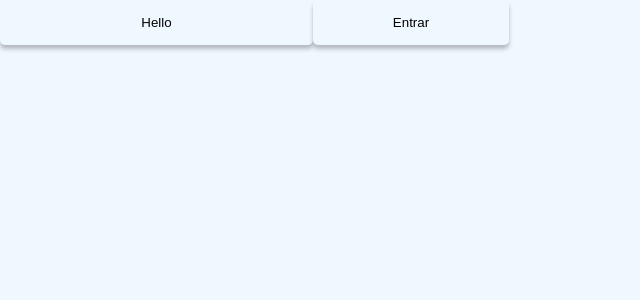
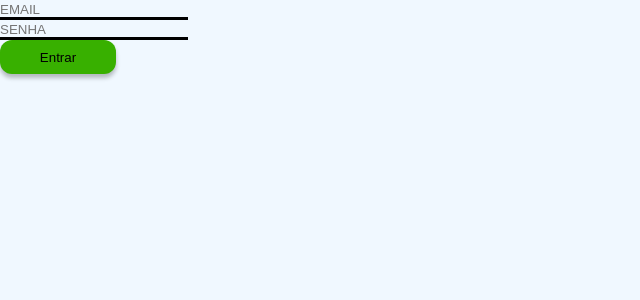
Before and after one commit to RushiamX/Projeto-Light, a React (Create React App) app: page / in a window 1280 px wide. Shown: the top 300 px of the page, without its empty margins (0-640 px from the left). Built offline with nearby package versions, Linux system fonts and the light colour scheme.

Commit message:
feat: cria inputs e botão da tela login

```diff
--- a/src/App.js
+++ b/src/App.js
@@ -1,12 +1,15 @@
 
 import './App.css';
-import ButtonEmail from './components/ButtonEmail';
+
+import InputEmail from './components/InputEmail';
 import ButtonLogin from './components/ButtonLogin';
+import InputSenha from './components/InputSenha';
 
 function App() {
   return (
     <div className="App">
-     <ButtonEmail>Hello</ButtonEmail>
+     <InputEmail />
+     <InputSenha />
      <ButtonLogin>Entrar</ButtonLogin>
     </div>
   );
--- a/src/components/ButtonEmail.css
+++ /dev/null
@@ -1,12 +0,0 @@
-.container_btn{
-  justify-content: center;
-}
-.btn-email{
-  width: 313px;
-  height: 44px;
-  background-color: E9ECEF;
-  box-shadow: 0px 4px 4px rgba(0, 0, 0, 0.25);
-  border-radius: 5px;
-  border: none;
-  justify-content: center;
-}
--- a/src/components/ButtonEmail.jsx
+++ /dev/null
@@ -1,11 +0,0 @@
-import React from "react";
-
-import './ButtonEmail.css'
-
-  function ButtonEmail({children}) {
-  return (
-      <button className="btn-email">{children}</button>
-  );
-  }
-
-export default ButtonEmail;
--- a/src/components/ButtonLogin.css
+++ b/src/components/ButtonLogin.css
@@ -1,9 +1,9 @@
 .btn-login{
-  width: 196px;
-  height: 45px;
-  background-color: E9ECEF;
+  width: 116px;
+  height: 34px;
+  background-color: #38B000;
   box-shadow: 0px 4px 4px rgba(0, 0, 0, 0.25);
-  border-radius: 5px;
+  border-radius: 12px;
   border: none;
   justify-content: center;
 }
--- /dev/null
+++ b/src/components/InputEmail.css
@@ -0,0 +1,5 @@
+input{
+  width: 188px;
+  border: none;
+  border-bottom: 3px solid black;
+}
--- /dev/null
+++ b/src/components/InputEmail.jsx
@@ -0,0 +1,11 @@
+import React from 'react'
+
+import './InputEmail.css'
+
+export default function InputEmail() {
+  return (
+    <div>
+      <input type="text" placeholder='EMAIL'/>
+    </div>
+  )
+}
--- /dev/null
+++ b/src/components/InputSenha.css
@@ -0,0 +1,4 @@
+input{
+  border: none;
+  border-bottom: 3px solid black;
+}
--- /dev/null
+++ b/src/components/InputSenha.jsx
@@ -0,0 +1,11 @@
+import React from 'react'
+
+import './InputSenha.css'
+
+export default function InputSenha() {
+  return (
+    <div>
+      <input type="password" placeholder='SENHA' />
+    </div>
+  )
+}
```
Also changed, not shown: 1 other file (tests, documents, lock files or other folders).
